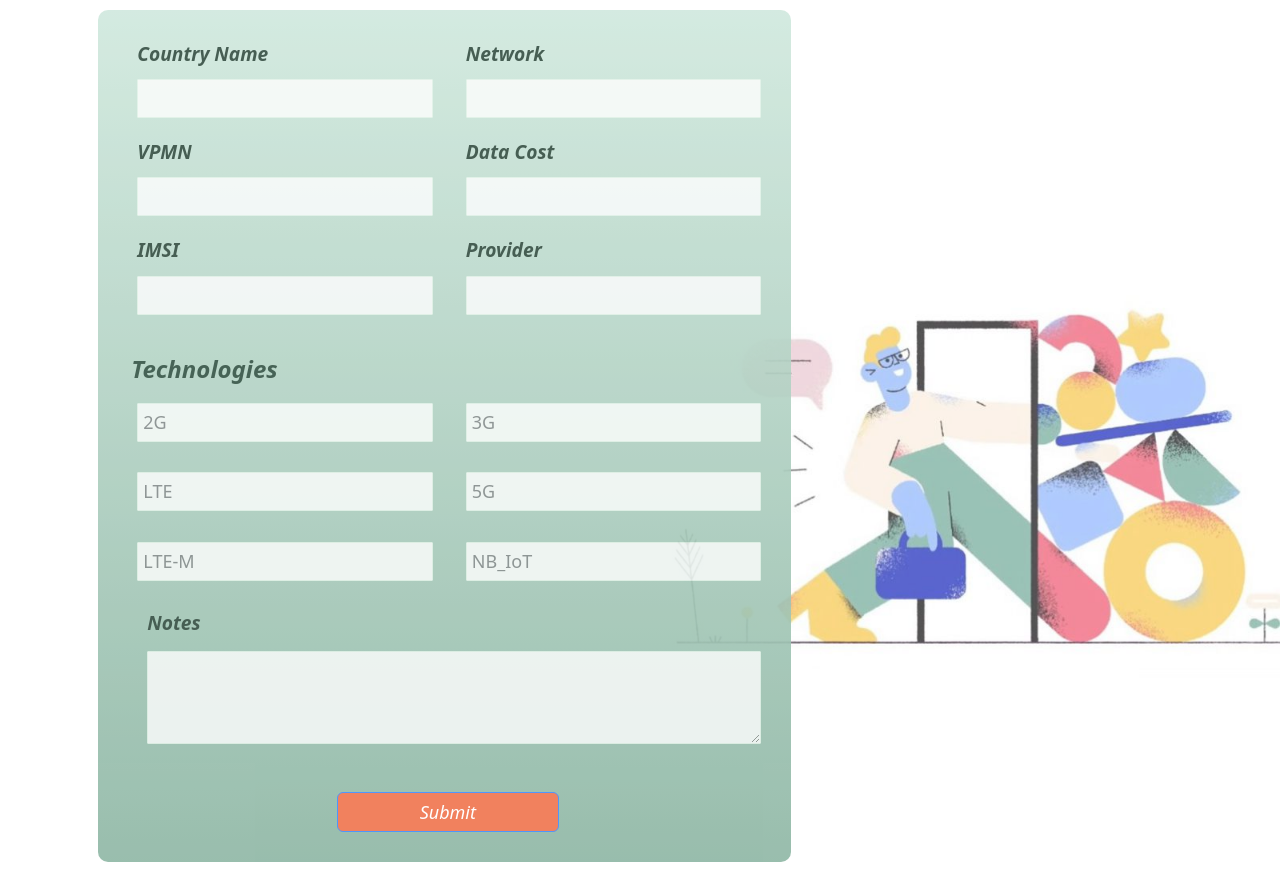
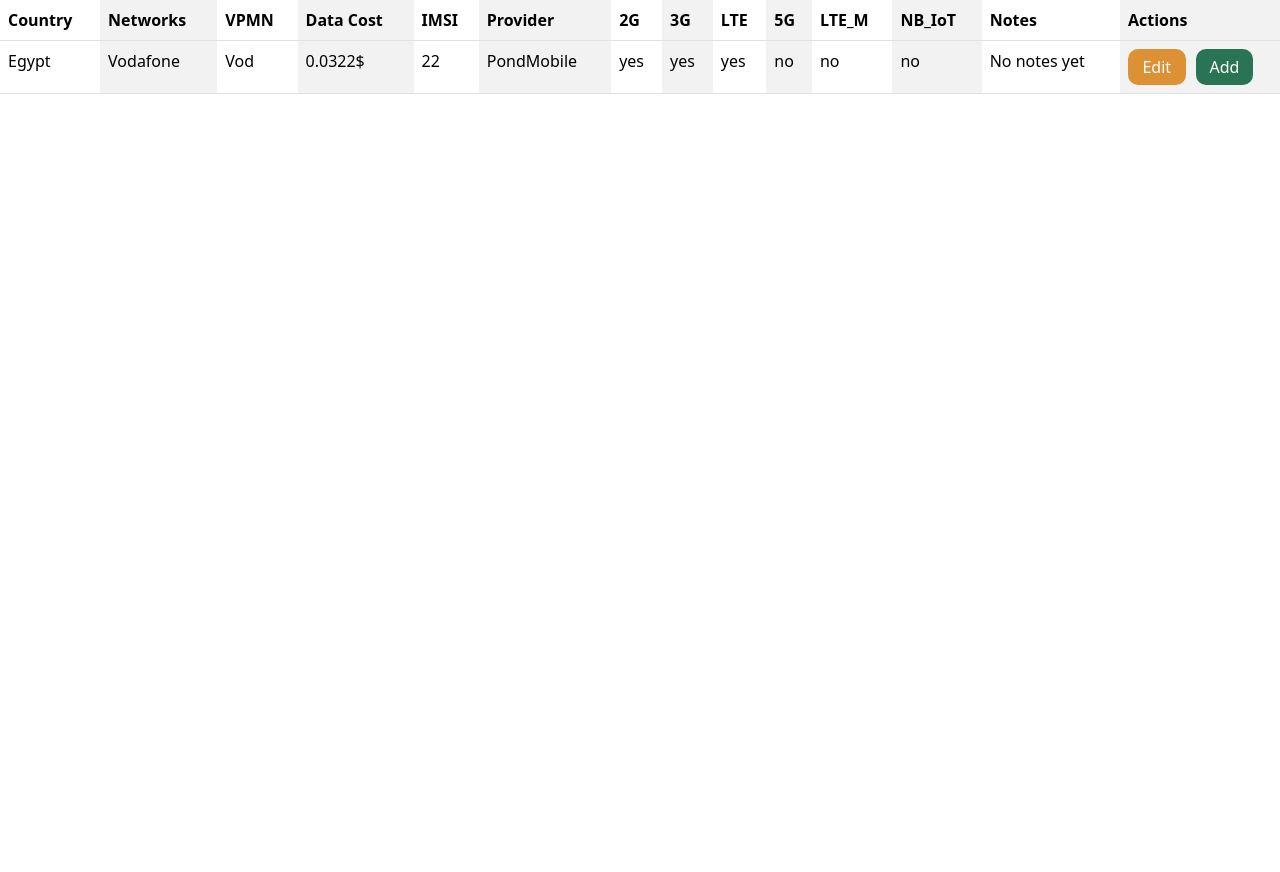
Before and after one commit to ahmedselem798/pricingappV2, a React (Create React App) app in the folder client/: page / in a window 1280 px wide. After the commit the page ends 800 px from the top, so only its background shows below. Built offline with nearby package versions, Linux system fonts and the light colour scheme.

Commit message:
yaraaaaaaabbb

```diff
--- a/client/src/App.js
+++ b/client/src/App.js
@@ -1,15 +1,15 @@
 import React from 'react';
 import 'bootstrap/dist/css/bootstrap.min.css'
-// import CountriesTable from './Components/CountriesTable/CountriesTable';
-import CountryForm from './Components/CountriesForm/CountryForm'
+import CountriesTable from './Components/CountriesTable/CountriesTable';
+// import CountryForm from './Components/CountriesForm/CountryForm'
 // import RegistrationForm from './Components/RegistrationForm/RegistrationForm';
 
 function App() {
   return (
     <div className="App">
-      <CountryForm/>
+      {/* <CountryForm/> */}
       {/* <RegistrationForm/> */}
-      {/* <CountriesTable/> */}
+      <CountriesTable/>
     </div>
   );
 }
--- a/client/src/Components/CountriesForm/CountryForm.js
+++ b/client/src/Components/CountriesForm/CountryForm.js
@@ -1,58 +1,67 @@
-import React, { useState } from "react";
-import "./CountryForm.css";
-import { Form, Container, Row, Col, Button, InputGroup } from "react-bootstrap";
+import React, { useState } from 'react';
+import './CountryForm.css';
+import { Form, Container, Row, Col, Button, InputGroup } from 'react-bootstrap';
 
 function CountryForm() {
-  const [networks, setNetworks] = useState([""]);
-  const [vpmnValue, setVpmnValue] = useState([""]);
-  const [dataCosts, setDataCosts] = useState([""]);
-  const [imsi, setImsi] = useState([""]);
-  const [provider, setProvider] = useState([""]);
-  const [notes, setNotes] = useState("");
-  const [formData, setFormData] = useState({
-    countryName: "",
-    technologies: [
-      { label: "2G", value: "" },
-      { label: "3G", value: "" },
-      { label: "LTE", value: "" },
-      { label: "5G", value: "" },
-      { label: "LTE-M", value: "" },
-      { label: "NB_IoT", value: "" },
-    ],
-  });
+  const [countryName, setCountryName] = useState('');
+  const [network, setNetwork] = useState('');
+  const [vpmnValue, setVpmnValue] = useState('');
+  const [dataCost, setDataCost] = useState('');
+  const [imsi, setImsi] = useState('');
+  const [provider, setProvider] = useState('');
+  const [notes, setNotes] = useState('');
+
+  // Separate state for each technology
+  const [technology2G, setTechnology2G] = useState('');
+  const [technology3G, setTechnology3G] = useState('');
+  const [technologyLTE, setTechnologyLTE] = useState('');
+  const [technology5G, setTechnology5G] = useState('');
+  const [technologyLTE_M, setTechnologyLTE_M] = useState('');
+  const [technologyNB_IoT, setTechnologyNB_IoT] = useState('');
 
   const handleSubmit = (e) => {
     e.preventDefault();
-    console.log("Form data:", formData);
+    console.log('Form data:', {
+      countryName,
+      network,
+      vpmnValue,
+      dataCost,
+      imsi,
+      provider,
+      notes,
+      technologies: {
+        '2G': technology2G,
+        '3G': technology3G,
+        LTE: technologyLTE,
+        '5G': technology5G,
+        'LTE-M': technologyLTE_M,
+        'NB_IoT': technologyNB_IoT,
+      },
+    });
   };
 
   return (
-    <Container fluid className="container-xxl">
-      <Container className="container">
+    <Container fluid className='container-xxl'>
+      <Container className='container'>
         <Row>
           <Col>
             <Form onSubmit={handleSubmit}>
               <Form.Group>
                 <Row>
                   <Col>
-                    <Form.Label>Country Name</Form.Label>
+                    <Form.Label>Country</Form.Label>
                     <Form.Control
                       type="text"
-                      value={formData.countryName}
-                      onChange={(e) =>
-                        setFormData({
-                          ...formData,
-                          countryName: e.target.value,
-                        })
-                      }
+                      value={countryName}
+                      onChange={(e) => setCountryName(e.target.value)}
                     />
                   </Col>
                   <Col>
                     <Form.Label>Network</Form.Label>
                     <Form.Control
                       type="text"
-                      value={networks}
-                      onChange={(e) => setNetworks(e.target.value)}
+                      value={network}
+                      onChange={(e) => setNetwork(e.target.value)}
                     />
                   </Col>
                 </Row>
@@ -72,8 +81,8 @@
                     <Form.Label>Data Cost</Form.Label>
                     <Form.Control
                       type="text"
-                      value={dataCosts}
-                      onChange={(e) => setDataCosts(e.target.value)}
+                      value={dataCost}
+                      onChange={(e) => setDataCost(e.target.value)}
                     />
                   </Col>
                 </Row>
@@ -100,36 +109,79 @@
                 </Row>
               </Form.Group>
 
-              <h2 className="h1">Technologies</h2>
+              <h2 className='h1'>Technologies</h2>
 
               <Row>
-                {formData.technologies.map((technology, index) => (
-                  <Col key={index} md={6}>
+                <Col md={6}>
                   <InputGroup className="mb-2">
                     <Form.Control
                       type="text"
-                        placeholder={technology.label}
-                        value={technology.value}
-                        onChange={(e) => {
-                          const updatedTechnologies = [
-                            ...formData.technologies,
-                          ];
-                          updatedTechnologies[index].value = e.target.value;
-                          setFormData({
-                            ...formData,
-                            technologies: updatedTechnologies,
-                          });
-                        }}
+                      placeholder="2G"
+                      value={technology2G}
+                      onChange={(e) => setTechnology2G(e.target.value)}
                     />
                   </InputGroup>
                 </Col>
-                ))}
+                <Col md={6}>
+                  <InputGroup className="mb-2">
+                    <Form.Control
+                      type="text"
+                      placeholder="3G"
+                      value={technology3G}
+                      onChange={(e) => setTechnology3G(e.target.value)}
+                    />
+                  </InputGroup>
+                </Col>
+                <Col md={6}>
+                  <InputGroup className="mb-2">
+                    <Form.Control
+                      type="text"
+                      placeholder="LTE"
+                      value={technologyLTE}
+                      onChange={(e) => setTechnologyLTE(e.target.value)}
+                    />
+                  </InputGroup>
+                </Col>
+                <Col md={6}>
+                  <InputGroup className="mb-2">
+                    <Form.Control
+                      type="text"
+                      placeholder="5G"
+                      value={technology5G}
+                      onChange={(e) => setTechnology5G(e.target.value)}
+                    />
+                  </InputGroup>
+                </Col>
+                <Col md={6}>
+                  <InputGroup className="mb-2">
+                    <Form.Control
+                      type="text"
+                      placeholder="LTE-M"
+                      value={technologyLTE_M}
+                      onChange={(e) => setTechnologyLTE_M(e.target.value)}
+                    />
+                  </InputGroup>
+                </Col>
+                <Col md={6}>
+                  <InputGroup className="mb-2">
+                    <Form.Control
+                      type="text"
+                      placeholder="NB_IoT"
+                      value={technologyNB_IoT}
+                      onChange={(e) => setTechnologyNB_IoT(e.target.value)}
+                    />
+                  </InputGroup>
+                </Col>
               </Row>
 
-              <Form.Group>
-                <Form.Label className="notes">Notes</Form.Label>
-                <Form.Control as="textarea" rows={3} value={notes} onChange={(e) => setNotes(e.target.value)}/>
-              </Form.Group>
+              <Col>
+                <Form.Label className='notes'>Notes</Form.Label>
+                <Form.Control
+                  as="textarea" rows={3}
+                  value={notes}
+                  onChange={(e) => setNotes(e.target.value)}
+                />
+              </Col>
 
               <Button type="submit" className="btn">
                 Submit
--- a/client/src/Components/CountriesTable/CountriesTable.js
+++ b/client/src/Components/CountriesTable/CountriesTable.js
@@ -21,7 +21,7 @@
             <th>LTE_M</th>
             <th>NB_IoT</th>
             <th>Notes</th>
-            <th>Actions</th> {/* New column for actions */}
+            <th>Actions</th>
           </tr>
         </thead>
         <tbody>
```
Lines whose indentation alone changed are shown as unchanged.
